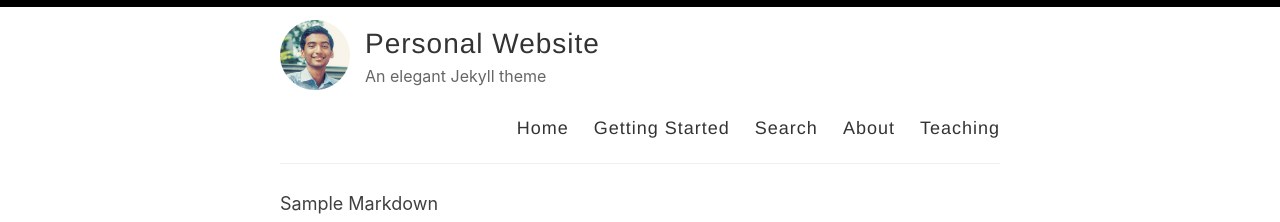
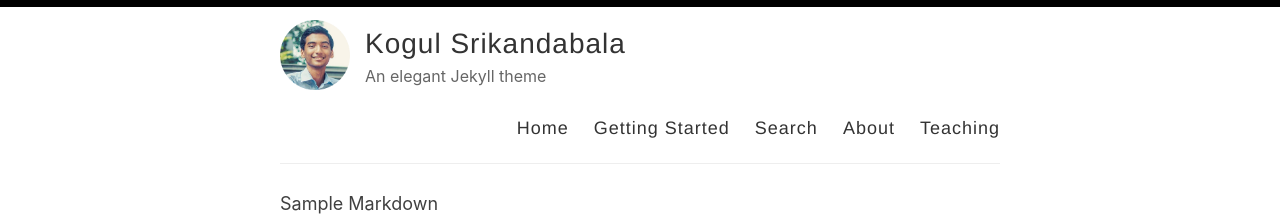
Before and after one commit to Skogul1997/Skogul1997.github.io, a Jekyll site: the page built from index.html, in a window 1280 px wide. Shown: the top 222 px of the page. Built offline with Jekyll 4.4.1, drawn with Linux system fonts in a browser that asks for light colours; the list of posts is cut into pages by our own code.

Commit message:
Update _config.yml

```diff
--- a/_config.yml
+++ b/_config.yml
@@ -3,7 +3,7 @@
 #
 
 # Name of your site (displayed in the header)
-name: Personal Website
+name: Kogul Srikandabala
 
 # Name of the author
 author: Kogul Srikandabala
@@ -24,7 +24,7 @@ footer-links:
   email: kogul.17@cse.mrt.ac.lk
   facebook:
   flickr:
-  github: https://github.com/Skogul1997
+  github: Skogul1997
   instagram:
   linkedin:
   pinterest:
```
